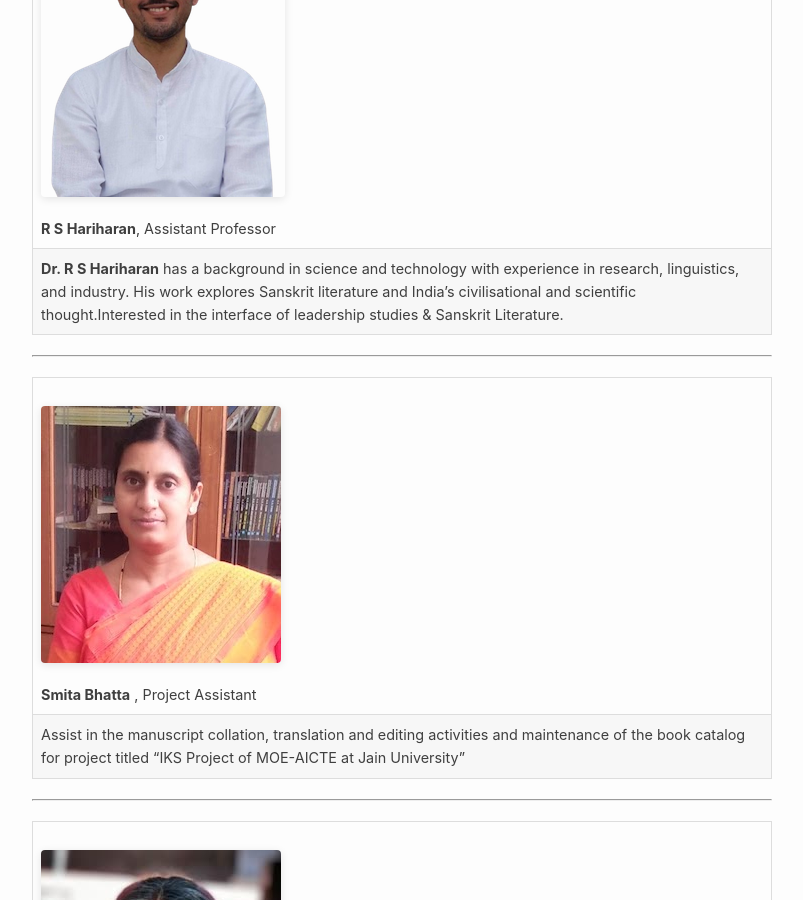
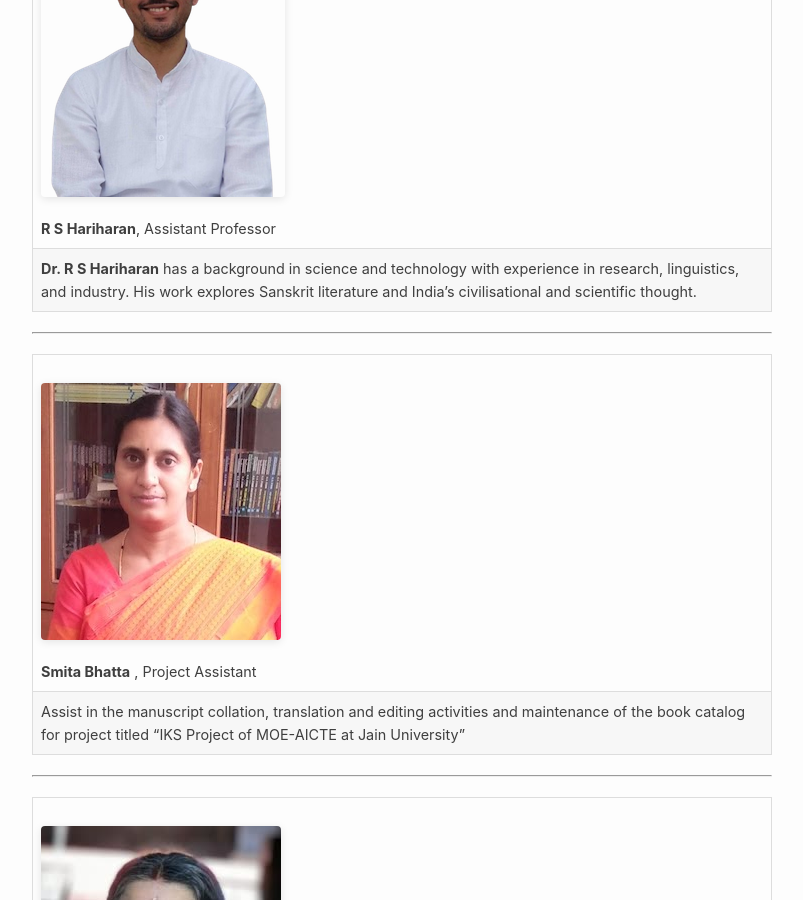
Before and after one commit to cahcblr/cahcblr.github.io, a Jekyll site: the page built from p72_rni.md, in a window 1280 px wide and 900 px high, scrolled down 2201 px. Shown: the whole window, without its empty margins (238-1041 px from the left). Built offline with Jekyll 4.4.1, drawn with Linux system fonts in a browser that asks for light colours.

Commit message:
fix: Edited Dr. R S Hariharan's description

```diff
--- a/p72_rni.md
+++ b/p72_rni.md
@@ -42,7 +42,7 @@ Researching on planetary paths, perioidicity and other information in pre-siddha
 
 |:-|:------------|
 | ![Hari](../assets/hari-2025.png)<br>**R S Hariharan**, Assistant Professor |
-**Dr. R S Hariharan** has a background in science and technology with experience in research, linguistics, and industry. His work explores Sanskrit literature and India’s civilisational and scientific thought.Interested in the interface of leadership studies & Sanskrit Literature.|
+**Dr. R S Hariharan** has a background in science and technology with experience in research, linguistics, and industry. His work explores Sanskrit literature and India’s civilisational and scientific thought. |
 
 ---
 
```
